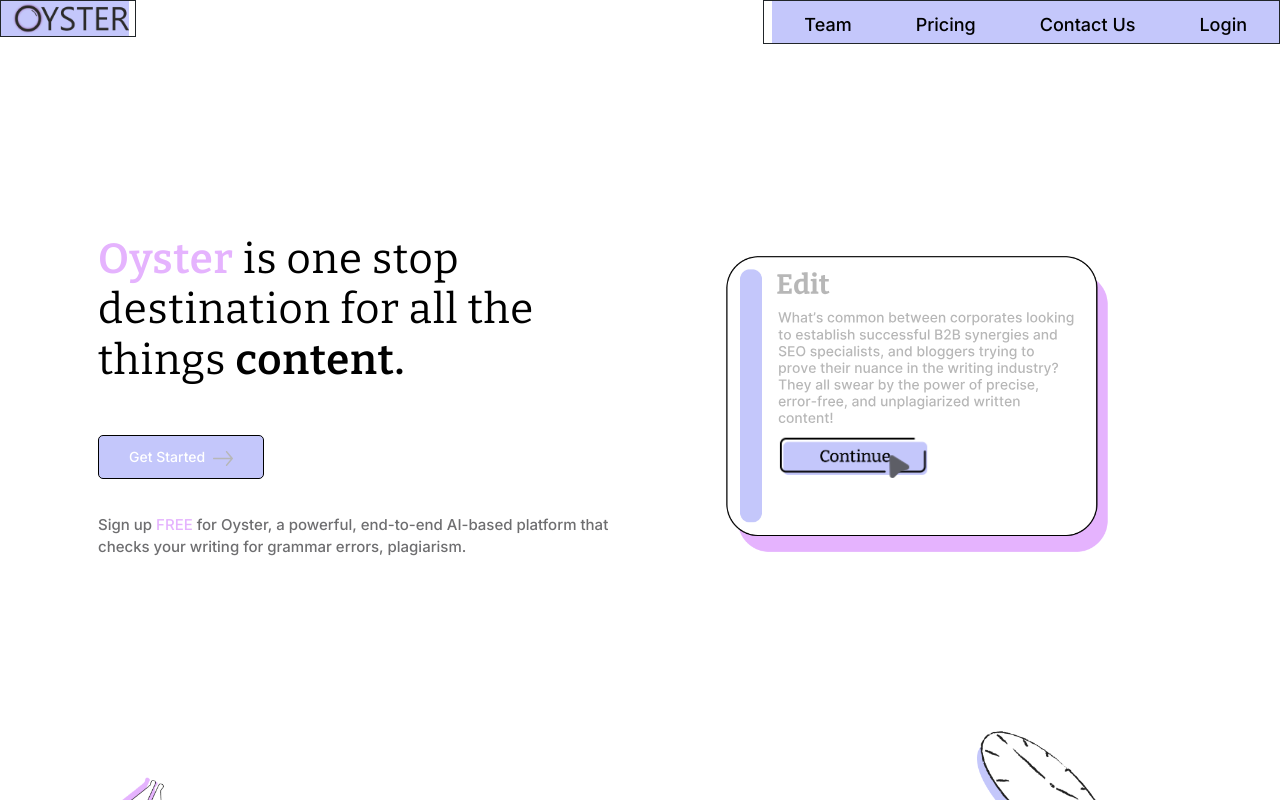
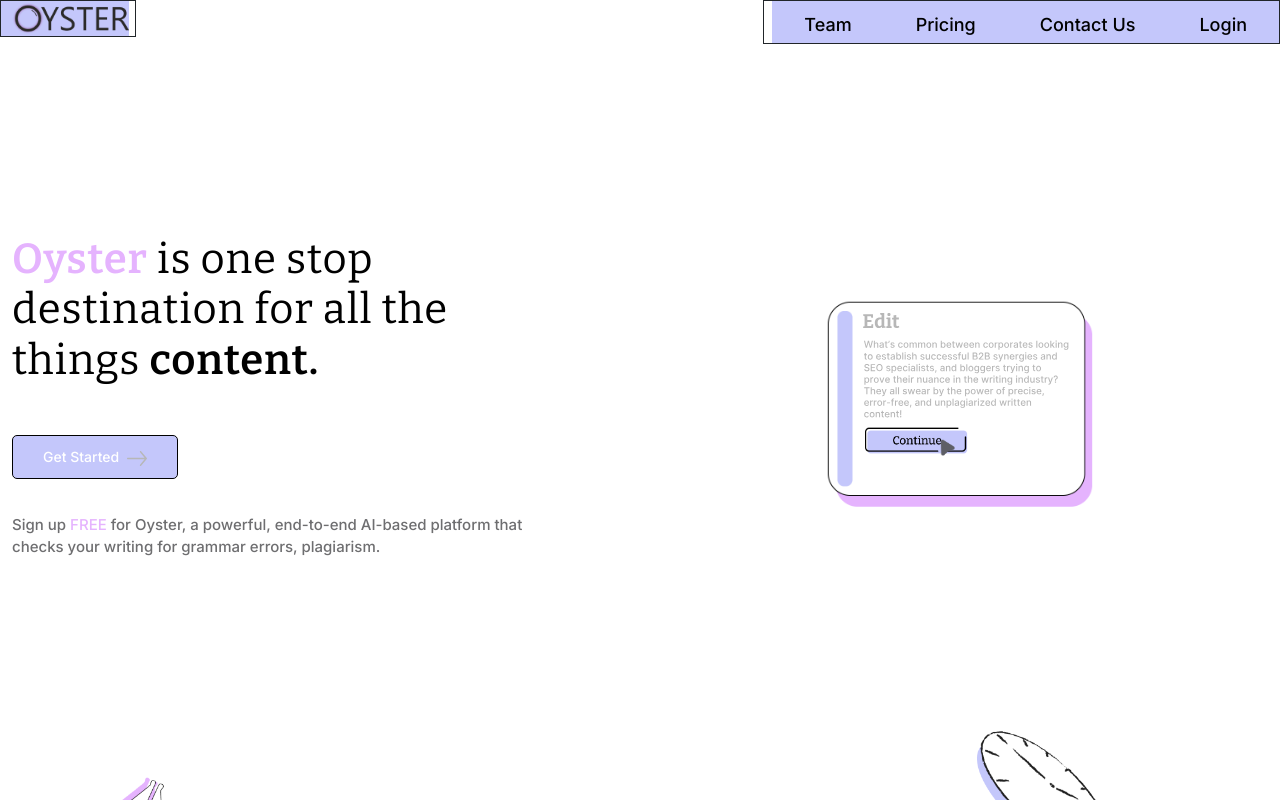
Before and after one commit to Unmoy/Oyster, a React (Create React App) app: page / in a window 1280 px wide. Shown: the top 800 px of the page. Built offline with nearby package versions, Linux system fonts and the light colour scheme; no server answers.

Commit message:
lottie update

```diff
--- a/package.json
+++ b/package.json
@@ -19,7 +19,6 @@
     "lottie-react": "^2.3.1",
     "react": "^18.1.0",
     "react-dom": "^18.1.0",
-    "react-lottie": "^1.2.3",
     "react-quill": "^1.3.5",
     "react-router-dom": "^6.3.0",
     "react-scripts": "^5.0.1",
--- a/src/components/Homepage/Header/Header.css
+++ b/src/components/Homepage/Header/Header.css
@@ -11,7 +11,12 @@
 .home .content {
   max-width: 35em;
 }
+.image {
+  /* background-color: cadetblue; */
+  /* max-width: 700px; */
+  /* max-width: 35em; */
 
+}
 .home .content h2 {
   margin-bottom: 50px;
   font-weight: 400;
@@ -54,7 +59,16 @@
   text-decoration: none;
   color: #fff;
 }
-
+.lottie_animation {
+  /* margin-right: 2000px !important; */
+  /* position: relative; */
+}
+.lottie_animation svg {
+  /* min-width: 740px !important; */
+  /* position: relative; */
+  /* top: 0; */
+  /* left: 40%; */
+}
 @media only screen and (min-width: 2000px) {
   .home .content {
     max-width: 50em;
--- a/src/components/Homepage/Header/Header.js
+++ b/src/components/Homepage/Header/Header.js
@@ -45,9 +45,10 @@
               </p>
             </div>
           </div>
-          <div className=" image col-md-12 col-lg-6">
-            {/* <img src={headergif} alt="" /> */}
-            <HeaderGIF />
+          <div className="col-md-12 col-lg-6">
+            <div className="image">
+              <HeaderGIF />
+            </div>
           </div>
         </div>
       </section>
--- a/src/components/Homepage/Header/HeaderGIF.js
+++ b/src/components/Homepage/Header/HeaderGIF.js
@@ -1,5 +1,6 @@
 import React from "react";
-import Lottie from "react-lottie";
+// import Lottie from "react-lottie";
+import Lottie from "lottie-react";
 import * as animationData from "./Comp 1.json";
 const HeaderGIF = () => {
   const defaultOptions = {
@@ -9,14 +10,17 @@
       className: "lottie-svg-class",
     },
   };
+  const style = {
+    // backgroundColor: "red",
+    // width: "740px",
+    // position: "absolute",
+    // left: 0,
+    // top: 0,
+    // width: 600,
+  };
   return (
-    <div>
-      <Lottie
-        isClickToPauseDisabled
-        options={defaultOptions}
-        height={500}
-        width={500}
-      />
+    <div className="lottie_animation">
+      <Lottie animationData={animationData} loop={true} style={style} />
     </div>
   );
 };
--- a/src/components/TextEditor/TextEditor.js
+++ b/src/components/TextEditor/TextEditor.js
@@ -51,7 +51,7 @@
           saveContent(title, text);
           check(text);
         }
-      }, 5000);
+      }, 1000);
 
       return () => clearInterval(interval);
     }
```
Also changed, not shown: 1 other file (tests, documents, lock files or other folders).
